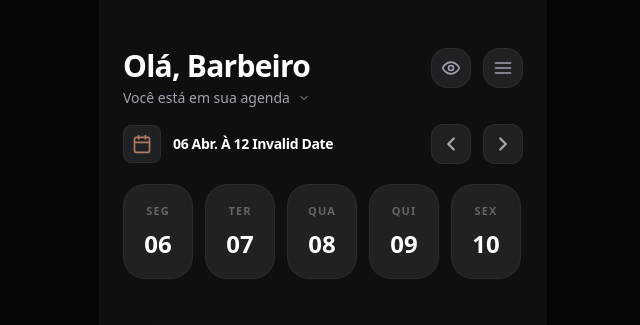
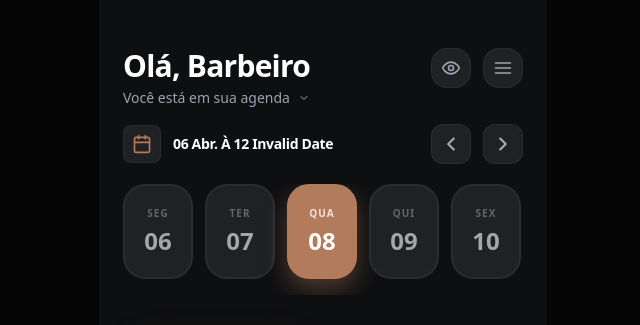
Before and after one commit to JoaozinDaprogramacao/barbercenter, a Next.js app: page /admin in a window 1280 px wide. Shown: the top 325 px of the page, without its empty margins (317-957 px from the left). Built offline with nearby package versions, Linux system fonts and the light colour scheme; no server answers.

Commit message:
fea: enfas no selecionado

```diff
--- a/src/app/admin/page.tsx
+++ b/src/app/admin/page.tsx
@@ -134,11 +134,8 @@ export default function BarberDashboard() {
             <div className="flex-1 pb-24">
                 <WeeklyCalendar
                     days={weekDays}
-                    selectedDate={selectedDate.split('-')[2]}
-                    onSelectDate={(day) => {
-                        const full = weekDays.find(d => d.date === day)?.fullDate;
-                        if (full) setSelectedDate(full);
-                    }}
+                    selectedDate={selectedDate}
+                    onSelectDate={(fullDate) => setSelectedDate(fullDate)}
                     onNextWeek={nextWeek}
                     onPrevWeek={prevWeek}
                     rangeText={weekRangeText}
--- a/src/components/admin/dashboard/WeeklyCalendar.tsx
+++ b/src/components/admin/dashboard/WeeklyCalendar.tsx
@@ -9,10 +9,10 @@ interface DayItem {
 interface WeeklyCalendarProps {
     days: DayItem[];
     selectedDate: string;
-    onSelectDate: (day: string) => void;
+    onSelectDate: (fullDate: string) => void;
     onNextWeek: () => void;
     onPrevWeek: () => void;
-    onOpenPicker: () => void; // Garanta que esta prop existe
+    onOpenPicker: () => void;
     rangeText: string;
     agendaData: Record<string, any[]>;
 }
@@ -27,12 +27,21 @@ export const WeeklyCalendar = ({
     rangeText,
     agendaData,
 }: WeeklyCalendarProps) => {
+
+    // Identifica o dia de hoje no formato "10-abr"
+    const todayFullDate = (() => {
+        const d = new Date();
+        const day = d.getDate().toString().padStart(2, '0');
+        const month = d.toLocaleDateString('pt-BR', { month: 'short' }).replace('.', '');
+        return `${day}-${month}`;
+    })();
+
     return (
-        <div className="px-6 space-y-5 mb-8"> {/* Aumentado espaçamento inferior */}
+        <div className="px-6 space-y-5 mb-8">
             <div className="flex items-center justify-between">
                 <button
                     onClick={onOpenPicker}
-                    className="flex items-center gap-3 text-white font-bold text-sm tracking-tight active:scale-95 transition-all group" // Aumentado texto e gap
+                    className="flex items-center gap-3 text-white font-bold text-sm tracking-tight active:scale-95 transition-all group"
                 >
                     <div className="p-2 bg-surface rounded-lg border border-white/5 group-hover:border-accent/30 transition-colors">
                         <svg width="20" height="20" viewBox="0 0 24 24" fill="none" stroke="currentColor" strokeWidth="2" strokeLinecap="round" strokeLinejoin="round" className="text-accent">
@@ -44,19 +53,12 @@ export const WeeklyCalendar = ({
                 </button>
 
                 <div className="flex gap-3">
-                    <button
-                        onClick={onPrevWeek}
-                        className="w-10 h-10 rounded-xl bg-surface border border-white/5 flex items-center justify-center text-white/60 hover:text-white active:scale-90 transition-all" // Botão maior (w-10)
-                    >
+                    <button onClick={onPrevWeek} className="w-10 h-10 rounded-xl bg-surface border border-white/5 flex items-center justify-center text-white/60 hover:text-white active:scale-90 transition-all">
                         <svg width="22" height="22" viewBox="0 0 24 24" fill="none" stroke="currentColor" strokeWidth="2.5" strokeLinecap="round" strokeLinejoin="round">
                             <path d="m15 18-6-6 6-6" />
                         </svg>
                     </button>
-
-                    <button
-                        onClick={onNextWeek}
-                        className="w-10 h-10 rounded-xl bg-surface border border-white/5 flex items-center justify-center text-white/60 hover:text-white active:scale-90 transition-all"
-                    >
+                    <button onClick={onNextWeek} className="w-10 h-10 rounded-xl bg-surface border border-white/5 flex items-center justify-center text-white/60 hover:text-white active:scale-90 transition-all">
                         <svg width="22" height="22" viewBox="0 0 24 24" fill="none" stroke="currentColor" strokeWidth="2.5" strokeLinecap="round" strokeLinejoin="round">
                             <path d="m9 18 6-6-6-6" />
                         </svg>
@@ -66,28 +68,38 @@ export const WeeklyCalendar = ({
 
             <div className="flex gap-3 overflow-x-auto no-scrollbar pb-4 snap-x">
                 {days.map((d) => {
-                    const isSelected = selectedDate === d.date;
+                    const isSelected = selectedDate === d.fullDate;
+                    const isToday = todayFullDate === d.fullDate;
                     const hasAppointments = !!agendaData[d.fullDate];
 
                     return (
                         <button
                             key={d.fullDate}
-                            onClick={() => onSelectDate(d.date)}
-                            className={`snap-center flex-none w-[70px] h-[95px] rounded-[22px] flex flex-col items-center justify-center gap-2 transition-all active:scale-95 border
+                            onClick={() => onSelectDate(d.fullDate)}
+                            className={`snap-center flex-none w-[70px] h-[95px] rounded-[22px] flex flex-col items-center justify-center gap-1 transition-all active:scale-95 border-2
                                 ${isSelected
                                     ? 'bg-accent border-accent text-white shadow-[0_10px_25px_rgba(178,123,92,0.4)]'
-                                    : 'bg-surface border-white/5 text-white/40 hover:bg-surface-light'
+                                    : isToday
+                                        ? 'bg-surface border-accent/40 text-white hover:border-accent'
+                                        : 'bg-surface border-white/5 text-white/40 hover:bg-white/5 hover:border-white/10'
                                 }`}
                         >
-                            <span className={`text-[11px] font-black tracking-[0.1em] uppercase ${isSelected ? 'text-white/80' : 'text-white/30'}`}>
+                            <span className={`text-[10px] font-black tracking-[0.1em] uppercase
+                                ${isSelected ? 'text-white/80' : isToday ? 'text-accent' : 'text-white/30'}`}>
                                 {d.day}
                             </span>
-                            <span className="text-2xl font-black text-white"> {/* Data maior */}
+
+                            <span className={`text-2xl font-black ${isSelected || isToday ? 'text-white' : 'text-white/60'}`}>
                                 {d.date}
                             </span>
 
+                            {/* Indicador de Hoje (Pequena linha ou ponto) */}
+                            {isToday && !isSelected && (
+                                <span className="text-[9px] font-bold text-accent uppercase -mt-1">Hoje</span>
+                            )}
+
                             {hasAppointments && (
-                                <div className={`w-2 h-2 rounded-full ${isSelected ? 'bg-white' : 'bg-green-500 shadow-[0_0_8px_rgba(34,197,94,0.6)]'}`} />
+                                <div className={`w-1.5 h-1.5 rounded-full mt-1 ${isSelected ? 'bg-white' : 'bg-green-500 shadow-[0_0_8px_rgba(34,197,94,0.6)]'}`} />
                             )}
                         </button>
                     );
```
